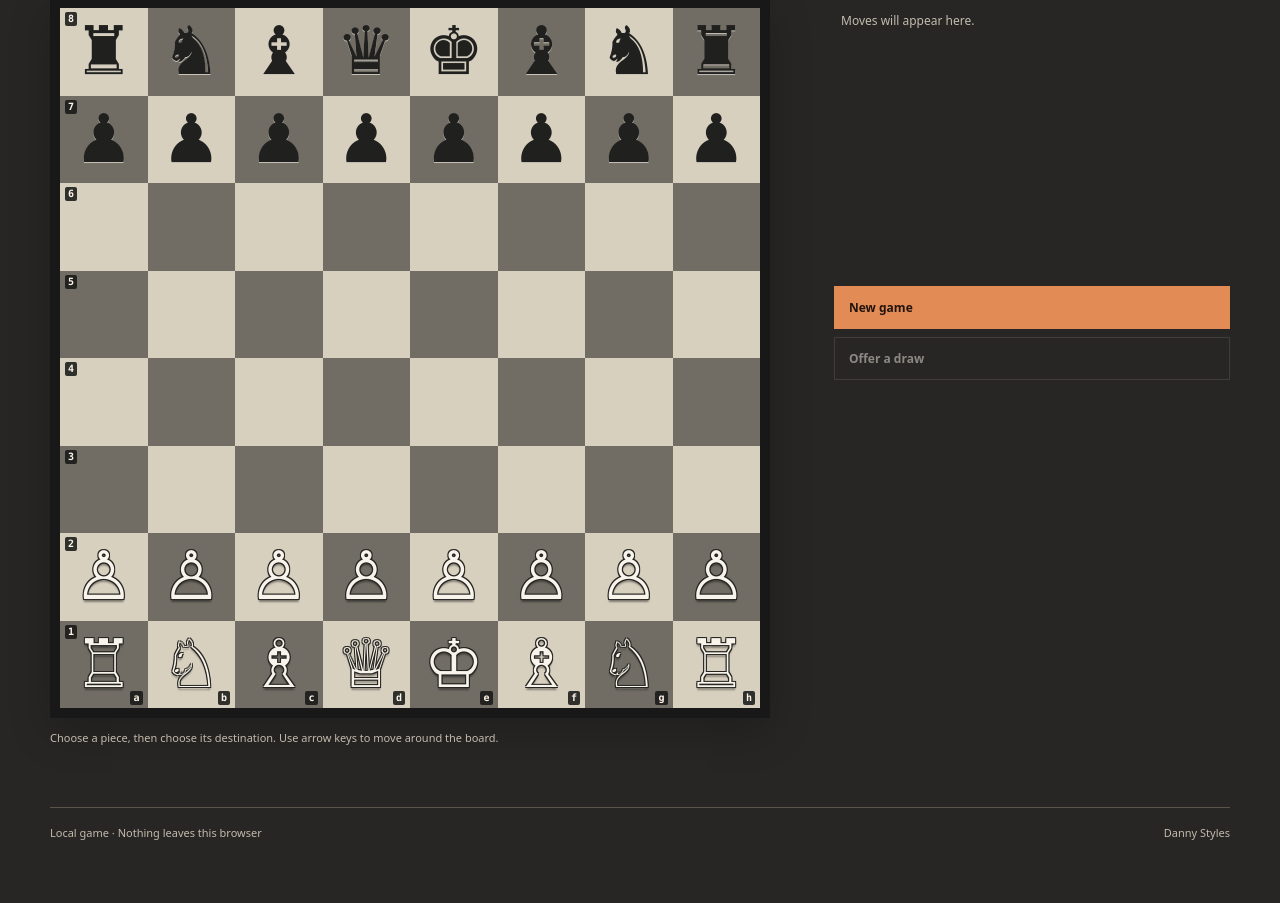
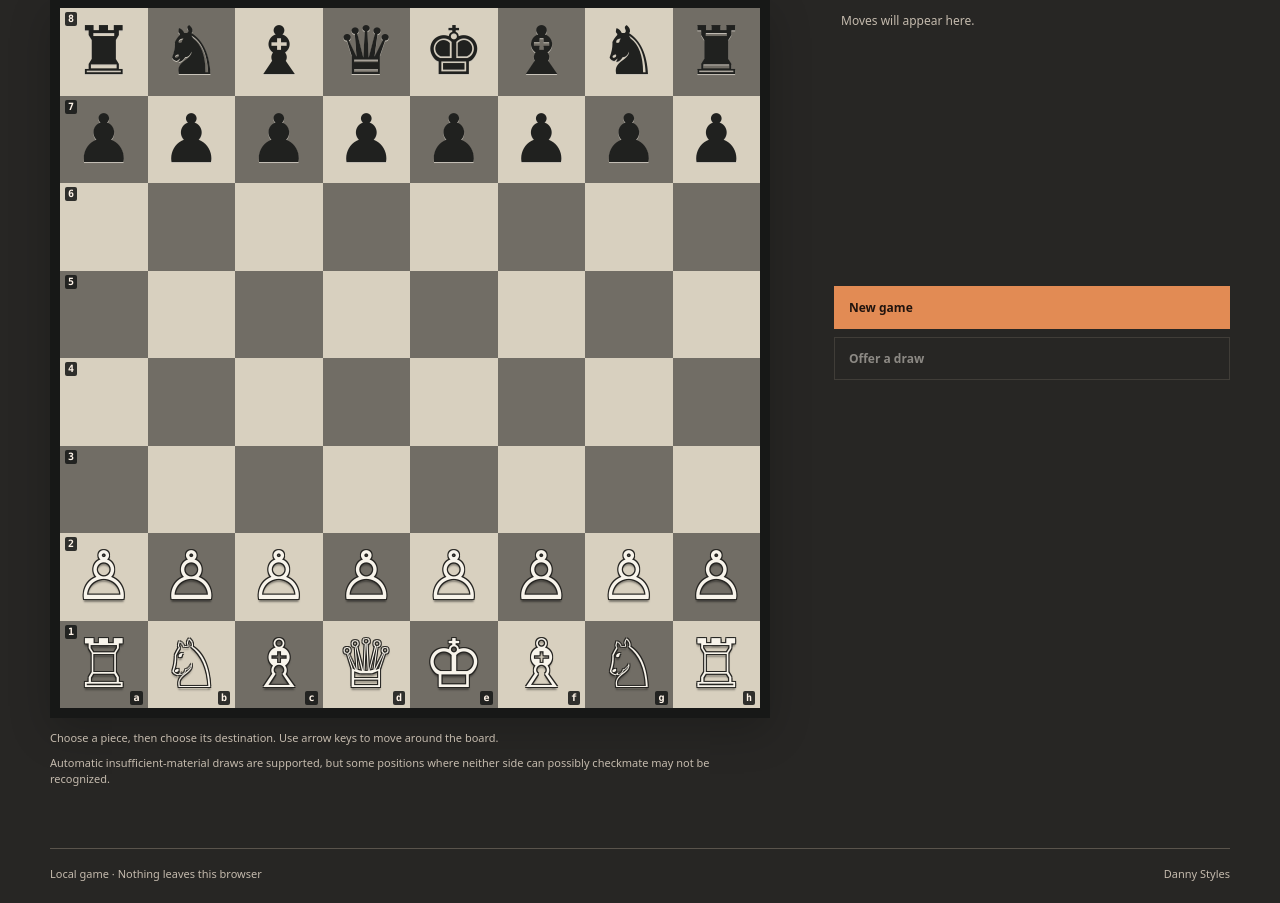
Before and after one commit to dxnnystyles/browser-chess, a website built with Vite: page index.html in a window 1280 px wide. Shown: the part 268-1171 px from the top of the page. Before the commit the page ends 1130 px from the top, so only its background shows below. Built offline with nearby package versions, Linux system fonts and the light colour scheme.

Commit message:
Disclose chess draw limitation

```diff
--- a/index.html
+++ b/index.html
@@ -34,6 +34,7 @@
             <div class="board" id="board" role="grid" aria-label="Chessboard, White to move"></div>
           </div>
           <p class="board-help" id="board-help">Choose a piece, then choose its destination. Use arrow keys to move around the board.</p>
+          <p class="rules-disclosure">Automatic insufficient-material draws are supported, but some positions where neither side can possibly checkmate may not be recognized.</p>
           <div class="live-region" id="announcer" aria-live="polite" aria-atomic="true"></div>
         </div>
 
--- a/src/style.css
+++ b/src/style.css
@@ -79,6 +79,7 @@ h1 { font-size: clamp(25px, 3vw, 34px); letter-spacing: -.055em; line-height: 1.
 .rank-coord { top: 4px; left: 5px; }
 .file-coord { right: 5px; bottom: 3px; }
 .board-help { margin-top: 12px; color: var(--muted); font-size: 11px; line-height: 1.5; }
+.rules-disclosure { margin: 8px 0 0; color: var(--muted); font-size: 11px; line-height: 1.5; }
 .live-region { position: absolute; width: 1px; height: 1px; padding: 0; margin: -1px; overflow: hidden; clip: rect(0,0,0,0); white-space: nowrap; border: 0; }
 .notation { display: flex; min-height: 520px; flex-direction: column; border-top: 2px solid var(--accent); padding-top: 14px; }
 .notation-head { display: flex; flex-direction: column; gap: 5px; }
```
Also changed, not shown: browser-tests/interactions.spec.mjs (+1 -0 lines).
